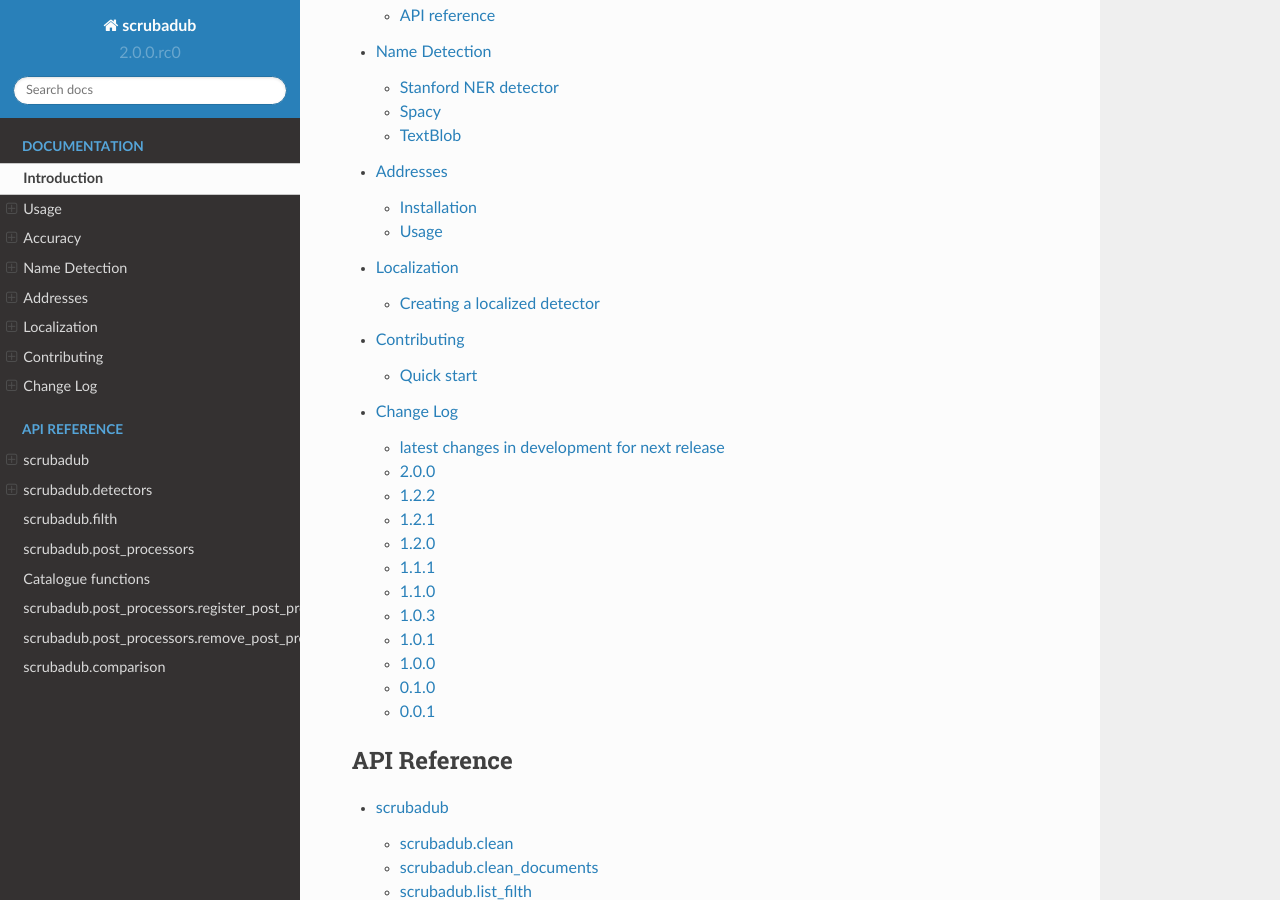
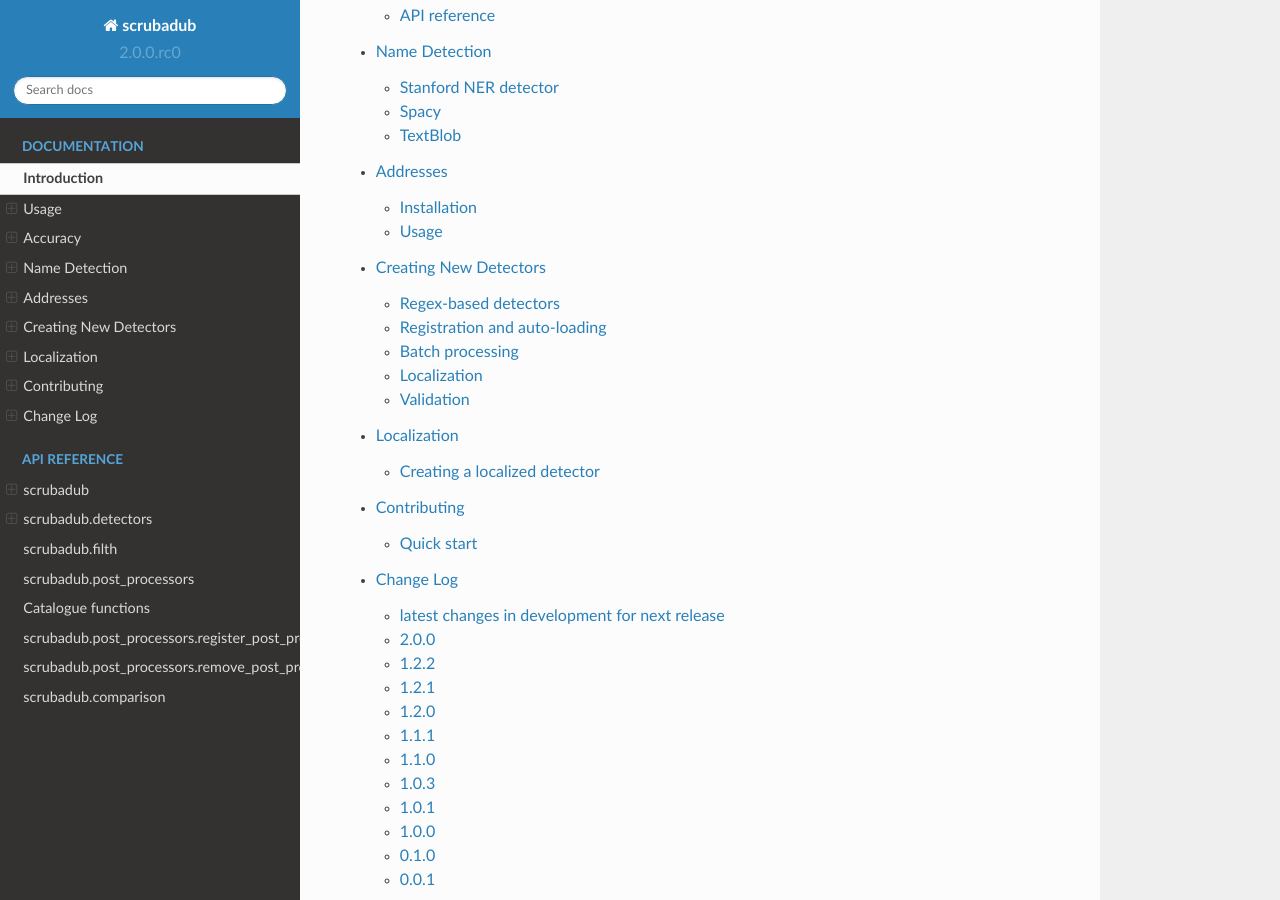
Before and after one commit to LeapBeyond/scrubadub, a Sphinx documentation site: the page built from docs/index.rst, in a window 1280 px wide and 900 px high, scrolled down 2664 px. Built offline with Sphinx 7.4.7 and the Read the Docs theme 2.0.0, drawn with Linux system fonts in a browser that asks for light colours; some of the changed lines change nothing that is shown.

Commit message:
rename and add more detils on how to create a new detector

```diff
--- /dev/null
+++ b/docs/creating_detectors.rst
@@ -0,0 +1,282 @@
+.. _creating_detectors:
+
+Creating New Detectors
+======================
+
+To create a new detector you can simply create a new class that inherits from :ref:`scrubadub.detectors.Detector` and
+define the ``iter_filth(self, text, document_name=None)`` function, which should yield ``Filth`` instances.
+If you are finding a new type of filth, perhaps you even want to define your own type of ``Filth`` otherwise you can
+reuse any of the existing ``Filth``\ -types available in ``scrubadub.filth``.
+
+In the example below we are preventing others finding out what types of fruit we grow, and so we are removing all
+fruit from the text.
+
+.. code:: pycon
+
+    >>> import scrubadub
+
+    >>> class FruitFilth(scrubadub.filth.Filth):
+    ...     type = 'fruit'
+
+    >>> class OrangeDetector(scrubadub.detectors.Detector):
+    ...     name = 'orange'
+    ...     def iter_filth(self, text: str, document_name: 'Optional[str]' = None) -> 'Generator[Filth, None, None]':
+    ...         # This detector always returns this same Filth no matter the input.
+    ...         # You should implement something better here.
+    ...         yield FruitFilth(beg=0, end=7, text='Oranges', document_name=document_name, detector_name=self.name)
+
+    >>> scrubber = scrubadub.Scrubber()
+    >>> scrubber.add_detector(OrangeDetector)
+    >>> text = "Oranges grow in my garden."
+    >>> scrubber.clean(text)
+    '{{FRUIT}} grow in my garden.'
+
+The ``type`` attribute of the ``FruitFilth`` gives a name to the type of filth that you are representing with this new
+filth class and this is what will replace the dirty text after it has been scrubbed clean.
+In the above example you can see ``"Oranges"`` is replaced by ``"{{FRUIT}}"`` and the ``FRUIT`` comes from the uppercase of ``FruitFilth.type``.
+
+When initialising your ``Filth`` in the ``Detector.iter_filth`` function, be
+sure to pass on the name of the document and the name of the detector that
+found the filth.
+While this isn't required, passing the name of the detector allows the Detector
+comparison functions to work and passing the name of the document allows batch
+analysis of related documents with one call to the `Scrubber`.
+
+
+Regex-based detectors
+---------------------
+
+One of the most common ways to remove items from text is with a regex, below is a more complete example showing this.
+
+.. code:: pycon
+
+    >>> import scrubadub, re
+
+    >>> class FruitFilth(scrubadub.filth.Filth):
+    ...     type = 'fruit'
+
+    >>> class OrangeDetector(scrubadub.detectors.Detector):
+    ...     name = 'orange'
+    ...     regex = re.compile("orange(s)?", re.IGNORECASE)
+    ...     filth_cls = FruitFilth
+    ...     def iter_filth(self, text: str, document_name: 'Optional[str]' = None) -> 'Generator[Filth, None, None]':
+    ...         for match in self.regex.finditer(text):
+    ...             yield self.filth_cls(match=match, detector_name=self.name, document_name=document_name,
+    ...                                  locale=self.locale)
+
+    >>> scrubber = scrubadub.Scrubber()
+    >>> scrubber.add_detector(OrangeDetector)
+    >>> text = "Oranges grow in my garden."
+    >>> scrubber.clean(text)
+    '{{FRUIT}} grow in my garden.'
+
+However, there is a lot of code that is in the ``iter_filth(...)`` function that is rather boring and boiler plate.
+For this reason we have provided a :ref:`scrubadub.detectors.RegexDetector` that handles this (and more!) for you,
+so that you can focus on the regex.
+
+.. code:: pycon
+
+    >>> import scrubadub, re
+
+    >>> class FruitFilth(scrubadub.filth.Filth):
+    ...     type = 'fruit'
+
+    >>> class OrangeDetector(scrubadub.detectors.RegexDetector):
+    ...     name = 'orange'
+    ...     regex = re.compile("orange(s)?", re.IGNORECASE)
+    ...     filth_cls = FruitFilth
+
+    >>> scrubber = scrubadub.Scrubber()
+    >>> scrubber.add_detector(OrangeDetector)
+    >>> text = "Oranges grow in my garden."
+    >>> scrubber.clean(text)
+    '{{FRUIT}} grow in my garden.'
+
+To use it, ensure your ``Detector`` inherits from the ``scrubadub.detectors.RegexDetector`` and define a ``regex`` and
+``filth_cls`` attribute as above.
+
+Registration and auto-loading
+-----------------------------
+
+To ensure that the ``Scrubber`` class knows about your detector you should register it with the detector catalogue;
+this can be done using the :ref:`scrubadub.detectors.register_detector` decorator.
+The ``Scrubber`` looks for detectors in this catalogue when when searching for the detectors that should be included
+automatically and when adding or removing a detector by name.
+By registering a detector and setting ``autoload = True`` the detector will be automatically loaded when the
+``Scrubber`` is initialised without a specific ``detector_list`` argument.
+
+.. code:: pycon
+
+    >>> import scrubadub, re
+
+    >>> class FruitFilth(scrubadub.filth.Filth):
+    ...     type = 'fruit'
+
+    >>> @scrubadub.detectors.register_detector
+    ... class OrangeDetector(scrubadub.detectors.Detector):
+    ...     name = 'orange'
+    ...     regex = re.compile("orange(s)?", re.IGNORECASE)
+    ...     autoload = True
+    ...     filth_cls = FruitFilth
+    ...     def iter_filth(self, text: str, document_name: 'Optional[str]' = None) -> 'Generator[Filth, None, None]':
+    ...         for match in self.regex.finditer(text):
+    ...             yield self.filth_cls(match=match, detector_name=self.name, document_name=document_name,
+    ...                                  locale=self.locale)
+
+    >>> scrubber = scrubadub.Scrubber()
+    >>> text = "Oranges grow in my garden."
+    >>> scrubber.clean(text)
+    '{{FRUIT}} grow in my garden.'
+    >>> scrubber.remove_detector('orange')
+    >>> scrubber.clean(text)
+    'Oranges grow in my garden.'
+
+If you create a package for your new detector, the decorator wouldn't be run until import.
+To ensure that the scrubadub detector catalogue knows about your new detector (even in a separate package that has
+not been imported), you can use python entry points.
+
+Following from the above example, if we create a ``scrubadub_fruit`` package and place the ``OrangeDetector`` in the
+``scrubadub_fruit.detectors`` namespace, we could add the following into our ``setup.cfg`` to register it with the
+scrubadub detector catalogue:
+
+.. code::
+
+    [options.entry_points]
+    scrubadub_detectors =
+        orange = scrubadub_fruit.detectors:OrangeDetector
+
+More information about entry points can be found in the
+`setuptools documentation <https://setuptools.readthedocs.io/en/latest/userguide/entry_point.html>`_.
+
+Batch processing
+----------------
+
+Sometimes processing documents in batches can greatly speed up the time taken to process a group of documents, for
+example when passing documents to large machine learning models.
+Because of this, you can also define a ``iter_filth_documents(self, document_list, document_names)`` function, which
+takes precedence over the ``iter_filth(self, text, document_name=None)`` function.
+Below is an alternitive implemtation of the ``OrangeDetector`` utilising ``iter_filth_documents(...)``.
+
+.. code:: pycon
+
+    >>> import scrubadub, re
+
+        >>> class FruitFilth(scrubadub.filth.Filth):
+        ...     type = 'fruit'
+
+        >>> class OrangeDetector(scrubadub.detectors.Detector):
+        ...     name = 'orange'
+        ...     regex = re.compile("orange(s)?", re.IGNORECASE)
+        ...     filth_cls = FruitFilth
+        ...     def iter_filth_documents(self, document_list: 'Sequence[str]',
+        ...                              document_names: 'Sequence[Optional[str]]') -> 'Generator[Filth, None, None]':
+        ...         for text, document_name in zip(document_list, document_names):
+        ...             for match in self.regex.finditer(text):
+        ...                 yield self.filth_cls(match=match, detector_name=self.name, document_name=document_name,
+        ...                                      locale=self.locale)
+
+        >>> scrubber = scrubadub.Scrubber(detector_list=[OrangeDetector()])
+        >>> scrubber.clean('Oranges grow in my garden.')
+        '{{FRUIT}} grow in my garden.'
+
+    Note that for a given detector only one of either
+
+        >>> class FruitFilth(scrubadub.filth.Filth):
+        ...     type = 'fruit'
+
+        >>> class OrangeDetector(scrubadub.detectors.Detector):
+        ...     name = 'orange'
+        ...     regex = re.compile("orange(s)?", re.IGNORECASE)
+        ...     filth_cls = FruitFilth
+        ...     def iter_filth_documents(self, document_list: 'Sequence[str]',
+        ...                              document_names: 'Sequence[Optional[str]]') -> 'Generator[Filth, None, None]':
+        ...         for text, document_name in zip(document_list, document_names):
+        ...             for match in self.regex.finditer(text):
+        ...                 yield self.filth_cls(match=match, detector_name=self.name, document_name=document_name,
+        ...                                      locale=self.locale)
+
+        >>> scrubber = scrubadub.Scrubber(detector_list=[OrangeDetector()])
+        >>> scrubber.clean('Oranges grow in my garden.')
+        '{{FRUIT}} grow in my garden.'
+
+    Note that for a given detector only one of either
+
+    >>> class FruitFilth(scrubadub.filth.Filth):
+    ...     type = 'fruit'
+
+    >>> class OrangeDetector(scrubadub.detectors.Detector):
+    ...     name = 'orange'
+    ...     regex = re.compile("orange(s)?", re.IGNORECASE)
+    ...     filth_cls = FruitFilth
+    ...     def iter_filth_documents(self, document_list: 'Sequence[str]',
+    ...                              document_names: 'Sequence[Optional[str]]') -> 'Generator[Filth, None, None]':
+    ...         for text, document_name in zip(document_list, document_names):
+    ...             for match in self.regex.finditer(text):
+    ...                 yield self.filth_cls(match=match, detector_name=self.name, document_name=document_name,
+    ...                                      locale=self.locale)
+
+    >>> scrubber = scrubadub.Scrubber(detector_list=[OrangeDetector()])
+    >>> scrubber.clean('Oranges grow in my garden.')
+    '{{FRUIT}} grow in my garden.'
+
+Note that for a given detector only one of either ``iter_filth_documents(self, document_list, document_names)`` or
+``iter_filth(self, text, document_name=None)`` needs to be defined, not both.
+
+Localization
+------------
+
+We beleive that localization of ``Detectors`` is very important for the future of ``scrubadub`` and so we have an
+entire page page dedicated to this topic: :ref:`localization`.
+But to give you a quick preview, you can specify a class method in your ``Detector`` called ``supported_locale``,
+that lets the ``Scrubber`` know if the ``OrangeDetector`` (in the example below) supports a given language or region.
+
+.. code:: pycon
+
+    >>> import scrubadub
+    >>> class OrangeDetector(scrubadub.detectors.RegexDetector):
+    ...     ...
+    ...     @classmethod
+    ...     def supported_locale(cls, locale: str) -> bool:
+    ...         language, region = cls.locale_split(locale)
+    ...         return language in ['en']
+
+Validation
+----------
+
+Sometimes a regex isn't sufficient to know if you've found valid filth or not and you need something more complicated
+in a python function.
+A classic example of this is `credit card number validation <https://en.wikipedia.org/wiki/Luhn_algorithm>`_, where
+simply selecting all 16-digit numbers would lead to many other 16-digit numbers being marked incorrectly as credit
+cards.
+
+There are a couple of ways that you could deal with this you could write your own ``iter_filth`` function that finds
+the credit card numbers in the text and then validates them, or you could use the ``RegexDetector`` in combination with
+the ``Filth.is_valid()`` function.
+
+The ``Filth.is_valid()`` function is called by the ``Scrubber`` for each instance of filth that is found.
+If ``Filth.is_valid()`` returns ``False``, the ``Filth`` is ignored by the ``Scrubber`` and treated as clean text.
+
+Both methods outlines above are valid ways to solve this problem, but the ``Filth.is_valid()`` method is particularly
+useful if multiple ``Detector``\ s return the same ``Filth`` (perhaps two seperate methods for detecting the same
+``Filth`` have been created in two ``Detectors``).
+An example using ``Filth.is_valid()`` is given below:
+
+.. code:: pycon
+
+    >>> import scrubadub, string, stdnum.luhn, re
+
+    >>> class VisaCardNumberFilth(scrubadub.filth.Filth):
+    ...     type = 'visa_card_number'
+    ...
+    ...     def is_valid(self) -> bool:
+    ...         return stdnum.luhn.is_valid(self.text)
+
+    >>> class VisaCardNumberDetector(scrubadub.detectors.RegexDetector):
+    ...     name = 'visa'
+    ...     filth_cls = VisaCardNumberFilth
+    ...     autoload = False
+    ...     regex = re.compile(r"\b4[0-9]{12}(?:[0-9]{3})?\b")
+
+    >>> scrubber = scrubadub.Scrubber(detector_list=[VisaCardNumberDetector])
+    >>> scrubber.clean('My reservation ID is 4343457563243982, please charge my room to the card 4829675671235307')
+    'My reservation ID is 4343457563243982, please charge my room to the card {{VISA_CARD_NUMBER}}'
--- a/docs/index.rst
+++ b/docs/index.rst
@@ -39,6 +39,7 @@
     accuracy
     names
     addresses
+    creating_detectors
     localization
     contributing
     changelog
--- a/docs/new_detectors.rst
+++ /dev/null
@@ -1,3 +0,0 @@
-
-Creating New Detectors
-======================
```
